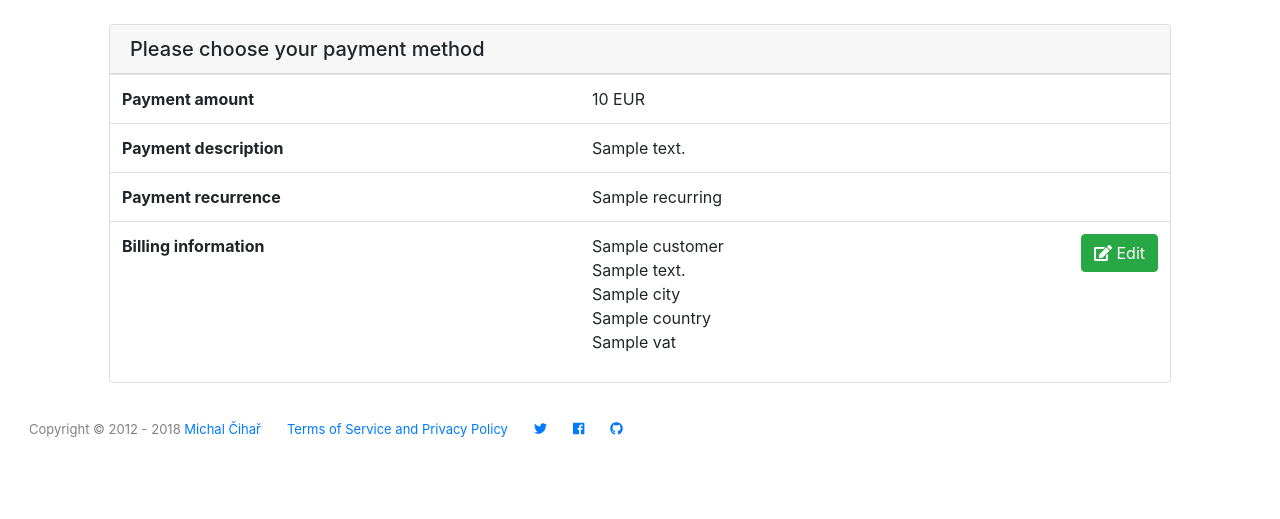
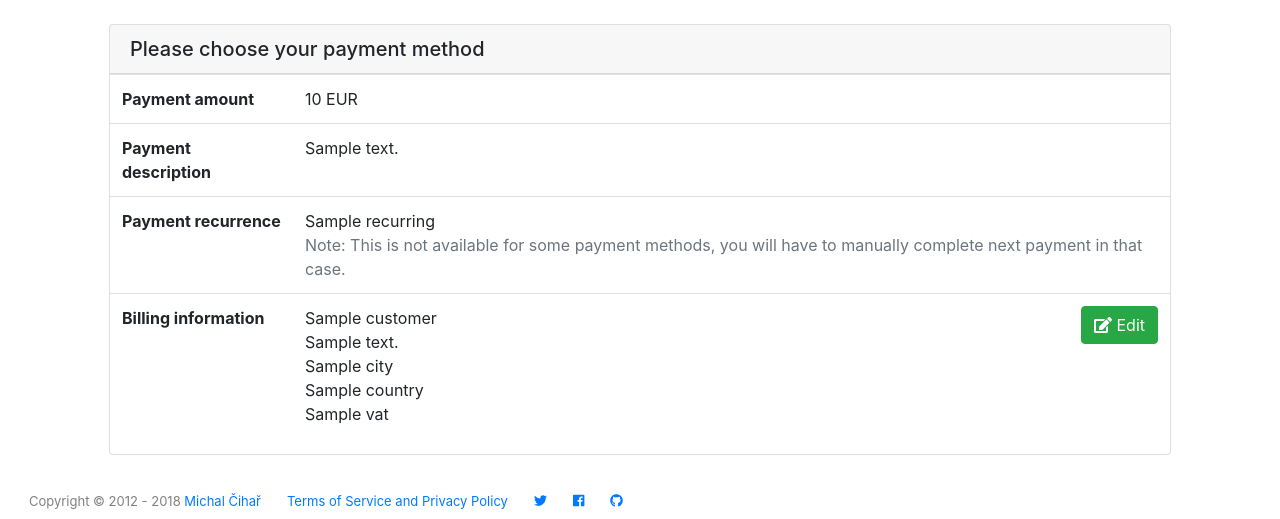
Before and after one commit to muriloventuroso/easyssh, a Django app: template weblate_web/templates/payment/payment.html in a window 1280 px wide. Shown: the part 56-575 px from the top of the page. Run offline with Django 3.2, Linux system fonts and the light colour scheme; the template is opened without the code that fills it: most values are stand-ins (such as "Sample title", 1, 10 or a date in 2020); some libraries are stand-ins or nearby versions.

Commit message:
Add recurrence note about methods
Signed-off-by: Michal Čihař <michal@cihar.com>

```diff
--- a/weblate_web/templates/payment/payment.html
+++ b/weblate_web/templates/payment/payment.html
@@ -25,6 +25,8 @@
     {% else %}
     {{ object.recurring }}
     {% endif %}
+    <br>
+    <span class="text-muted">{% trans "Note: This is not available for some payment methods, you will have to manually complete next payment in that case." %}</span>
     </td></tr>
     <tr>
     <th>{% trans "Billing information" %}</th>
```
